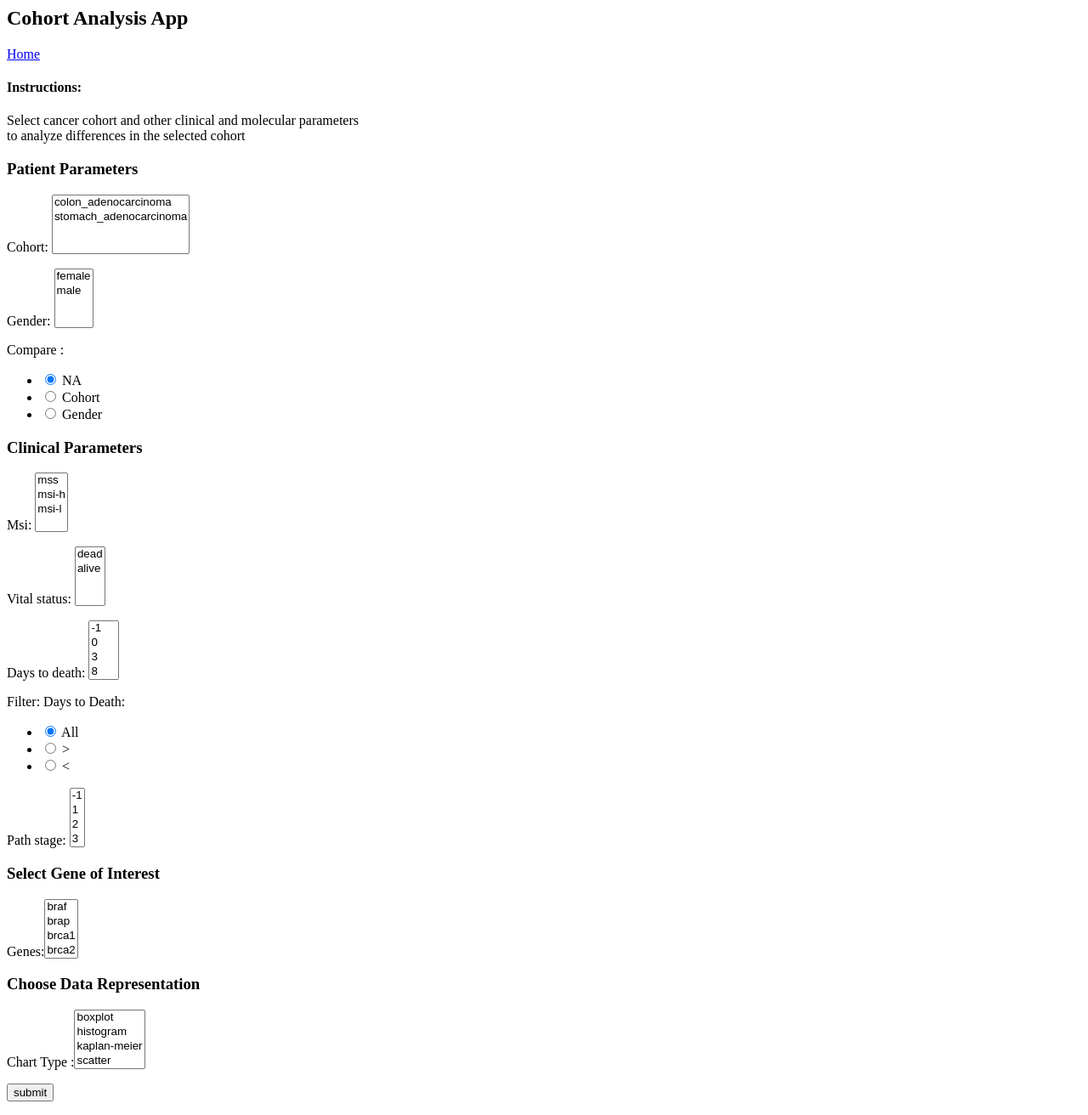
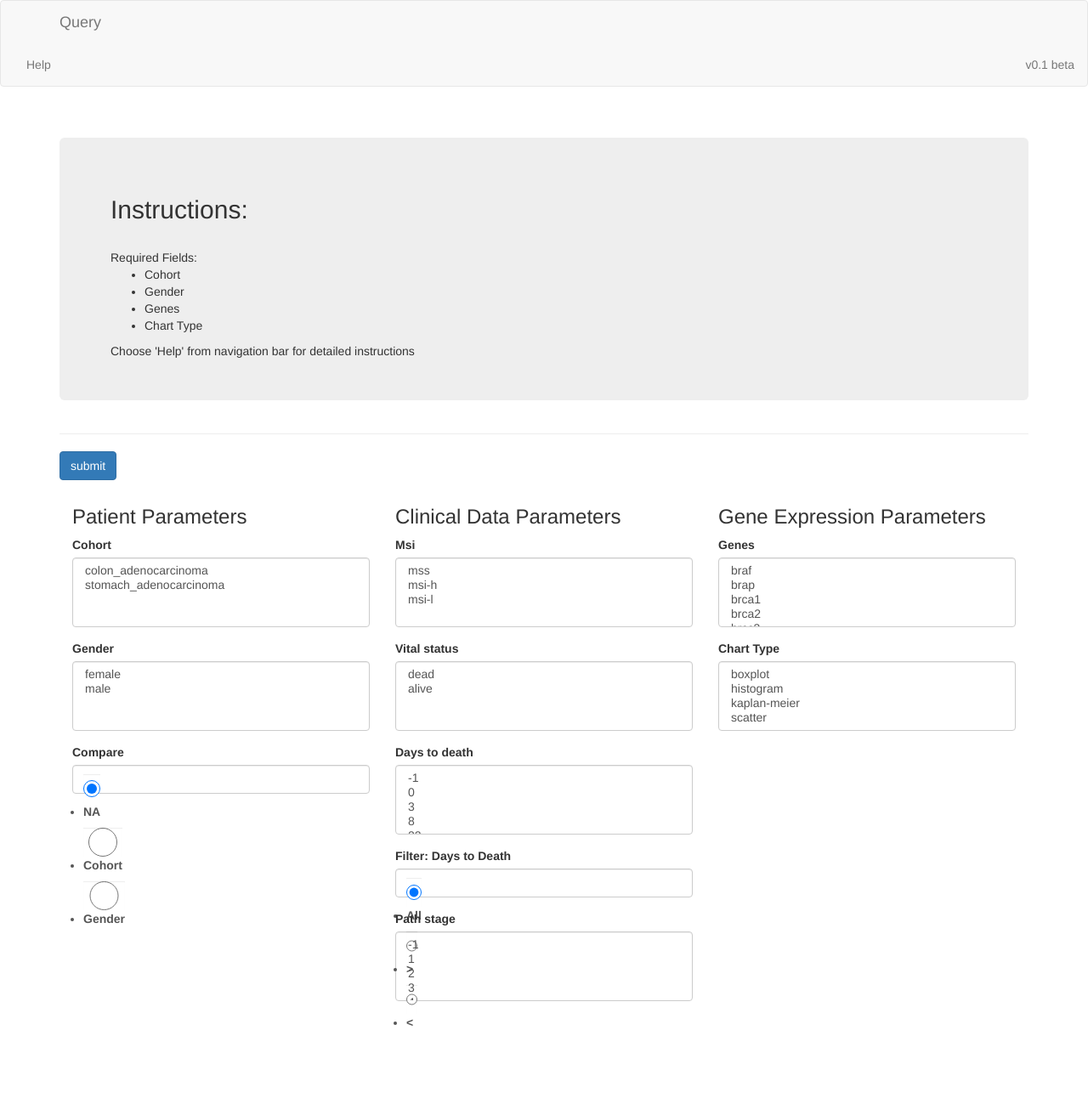
Before and after one commit to kriegsmaschine/pyQlik, a Django app: page / in a window 1280 px wide. Shown: the whole page at 85% size. After the commit the page ends 1207 px from the top, so only its background shows below. Run offline with Django 3.2, Linux system fonts and the light colour scheme; data comes from the database, SQL or seed files in the repository; some libraries are stand-ins or nearby versions.

Commit message:
app operational, finish help.html and formatting

```diff
--- a/bd_app/forms.py
+++ b/bd_app/forms.py
@@ -12,7 +12,7 @@ class PatientForm(forms.Form):
 					)
 
 	cohort = forms.MultipleChoiceField(choices=[], required=True)
-	gender = forms.MultipleChoiceField(choices=[], required=False)
+	gender = forms.MultipleChoiceField(choices=[], required=True)
 
 	compare_ptForm = forms.ChoiceField(choices=RADIO_CHOICES,required=False,
 								       widget=forms.RadioSelect,label='Compare ',
--- a/bd_app/static/bd_app/js/jsUtil.js
+++ b/bd_app/static/bd_app/js/jsUtil.js
@@ -17,8 +17,9 @@ function scatter(exp_data){
 	//alert(typeof(data.text.comparisons));
 
 	if(!data.text.comparisons){
-		document.getElementById("output_test").innerHTML = "".concat("Samples: ",
-								data.text.cohort_name_c1,": ",
+		document.getElementById("test").innerHTML = "Samples: ";
+		document.getElementById("output_test").innerHTML = "".
+								concat(data.text.cohort_name_c1,": ",
 								data.exp_data_c1.length);
 
 	 	if(data.plot == "scatter"){
--- a/bd_app/templates/bd_app/base.html
+++ b/bd_app/templates/bd_app/base.html
@@ -1,8 +1,19 @@
+{% load bootstrap3 %}
+
+<!DOCTYPE html>
+<html lang="em">
   <head>
 
     {% load staticfiles %}
 
     <meta charset="utf-8"/>
+    <meta http-equv="X-UA-Compatible" content="IE=edge">
+    <meta name="viewport" content="width=device-width, initial-scale=1">
+
+    <title>pyQlik</title>
+
+    {% bootstrap_css %}
+    {% bootstrap_javascript %}
 
     <!-- load plotly -->
     <script src="https://cdn.plot.ly/plotly-latest.min.js"></script>
@@ -13,6 +24,38 @@
 
   <body>
 
+    <!-- static navbar -->
+    <nav class="navbar navbar-default" role="navigation">
+      <div class="container">
+
+        <div class="navbar-header">
+        <button type="button" class="navbar-toggle" data-toggle="collapse" data-target="#navbar"></button>
+        </div>
+
+        <a class="navbar-brand" href="{% url 'bd_app:index' %}">Query</a>
+      </div>
+
+      <div class="collapse navbar-collapse" id="navbar">
+        <ul class="nav navbar-nav">
+          <li><a href="{% url 'bd_app:help' %}">Help</a></li>
+        </ul>
+
+        <ul class="nav navbar-nav navbar-right">
+          <li><a>v0.1 beta</a></li>
+        </ul>
+      </div>
+    </nav>
+
+    <div class="container">
+      <div class="page-header">
+        {% block header %}{% endblock header %}
+      </div>
+      <div>
+        {% block content %}{% endblock content %}
+      </div>
+    </div>
+
+<!--
     <h2>Cohort Analysis App</h2>
 
     <p><a href="{% url 'bd_app:index' %}">Home</a></p>
@@ -27,6 +70,6 @@
       </p>
     </div>
 
-{% block content %}{% endblock content %}
-
+-->
   </body>
+</html>
--- a/bd_app/templates/bd_app/index.html
+++ b/bd_app/templates/bd_app/index.html
@@ -1,30 +1,73 @@
 {% extends "bd_app/base.html" %}
+{% load bootstrap3 %}
+
+
+{% block header %}
+
+  <div class="jumbotron">
+    <h2>Instructions:</h2></br>
+    Required Fields:
+    <ul>
+      <li>Cohort</li>
+      <li>Gender</li>
+      <li>Genes</li>
+      <li>Chart Type</li>
+    </ul>
+
+    Choose 'Help' from navigation bar for detailed instructions
+  </div>
+
+{% endblock header%}
 
 {% block content %}
 
-<form action="{% url 'bd_app:index' %}" method="post">
+  <form action="{% url 'bd_app:index' %}" method="post" class="form">
     {% csrf_token %}
 
-<div>
+      {% buttons %}
+
+    <p>
+      <button type="submit" class="btn btn-primary">submit</button>
+    </p>
+
+  {% endbuttons %}
+
+    <div class="col-md-4">
       <h3>Patient Parameters</h3>
-  {{ pt_form.as_p }}
+      {% bootstrap_form pt_form %}
     </div>
+
+    <div class="col-md-4">
+      <h3>Clinical Data Parameters</h3>
+      {% bootstrap_form clin_form %}
+    </div>
+
+    <div class="col-md-4">
+      <h3>Gene Expression Parameters</h3>
+      {% bootstrap_form exp_form %}
+      {% bootstrap_form chart_form %}
+    </div>
+
+ <!-- <div>
+    <h3>Patient Parameters</h3>
+    {{ pt_form }}
+  </div>
+
   <div>
     <h3>Clinical Parameters</h3>
     {{ clin_form.as_p }}
   </div>
+
   <div>
     <h3>Select Gene of Interest</h3>
     {{ exp_form }}
   </div>
+
   <div>
     <h3>Choose Data Representation</h3>
     {{ chart_form }}
   </div>
-
-<p>
-  <button name="submit">submit</button>
-</p>
+  -->
 
   </form>
 
--- a/bd_app/urls.py
+++ b/bd_app/urls.py
@@ -5,4 +5,5 @@ from . import views
 app_name = "bd_app"
 urlpatterns = [
                url(r'^$', views.index, name="index"),
+               url(r'^help$',views.help, name="help"),
 ]
--- a/bd_app/views.py
+++ b/bd_app/views.py
@@ -51,3 +51,6 @@ def index(request):
 	return render(request, 'bd_app/index.html',
 			      {'pt_form':pt_form,'clin_form':clin_form,'exp_form':exp_form,
 			      'chart_form':chart_form})
+
+def help(request):
+	return render(request, 'bd_app/help.html',)
```
Also changed, not shown: bd_app/templates/bd_app/help.html (added, +34 -0 lines), bd_app/templates/bd_app/selection_output.html (+26 -13 lines), bioinf_demo/settings.py (+9 -1 lines), requirements.txt (added, +54 -0 lines), 4 other files. Lines whose indentation alone changed are shown as unchanged.
